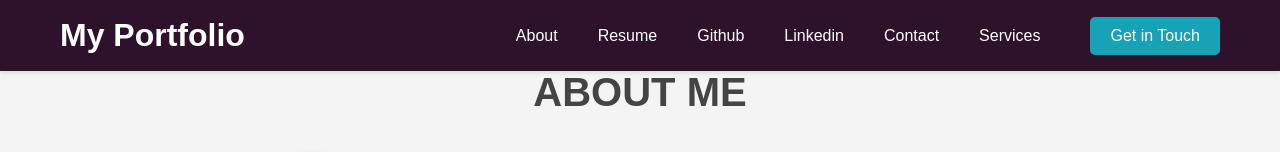
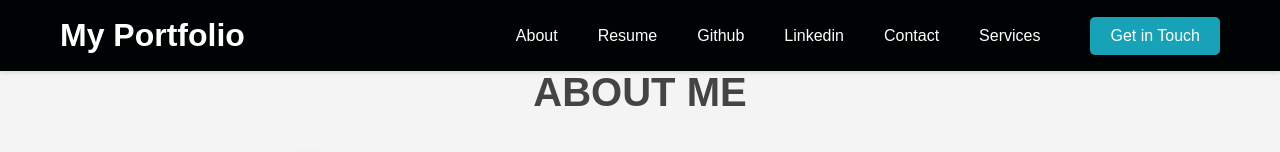
Before and after one commit to Sanjayyyy18/Portfolio, a plain HTML site: page index.html in a window 1280 px wide. Shown: the top 152 px of the page. Drawn offline with Linux system fonts and the light colour scheme; grey boxes are pictures that could not be loaded; a small style sheet from the web is missing.

Commit message:
Update index.css

```diff
--- a/index.css
+++ b/index.css
@@ -6,7 +6,7 @@
 body {
     font-family: 'Arial', sans-serif;
     line-height: 1.6;
-    background-color:#38145e;
+    background-color:#343440;
 }
 .container {
     max-width: 1200px;
@@ -14,7 +14,7 @@ body {
     padding: 0 20px;
 }
 header {
-    background-color: #2e112b;
+    background-color: #000304;
     color: #ffffff;
     padding: 10px 0;
     position: fixed;
@@ -278,7 +278,6 @@ form label {
     font-weight: bold;
     margin-bottom: 5px;
 }
-
 form input,
 form textarea {
     width: 100%;
@@ -288,11 +287,9 @@ form textarea {
     border-radius: 5px;
     margin-top: 5px;
 }
-
 form textarea {
     resize: vertical;
 }
-
 .btn {
     display: block;
     width: 100%;
@@ -306,18 +303,15 @@ form textarea {
     margin-top: 10px;
     transition: background-color 0.3s ease;
 }
-
 .btn:hover {
     background-color: #0a6c75;
 }
-
 footer {
     background-color: #343a40;
     color: #ffffff;
     text-align: center;
     padding: 20px 0;
 }
-
 .social-icons {
     list-style-type: none;
     padding: 0;
@@ -329,13 +323,11 @@ footer {
 .social-icons li {
     margin: 0 10px;
 }
-
 .social-icons a {
     color: #0a6c75;
     font-size: 1.5rem;
     transition: color 0.3s ease;
 }
-
 .social-icons a:hover {
     color: #17a2b8;
 }
```
